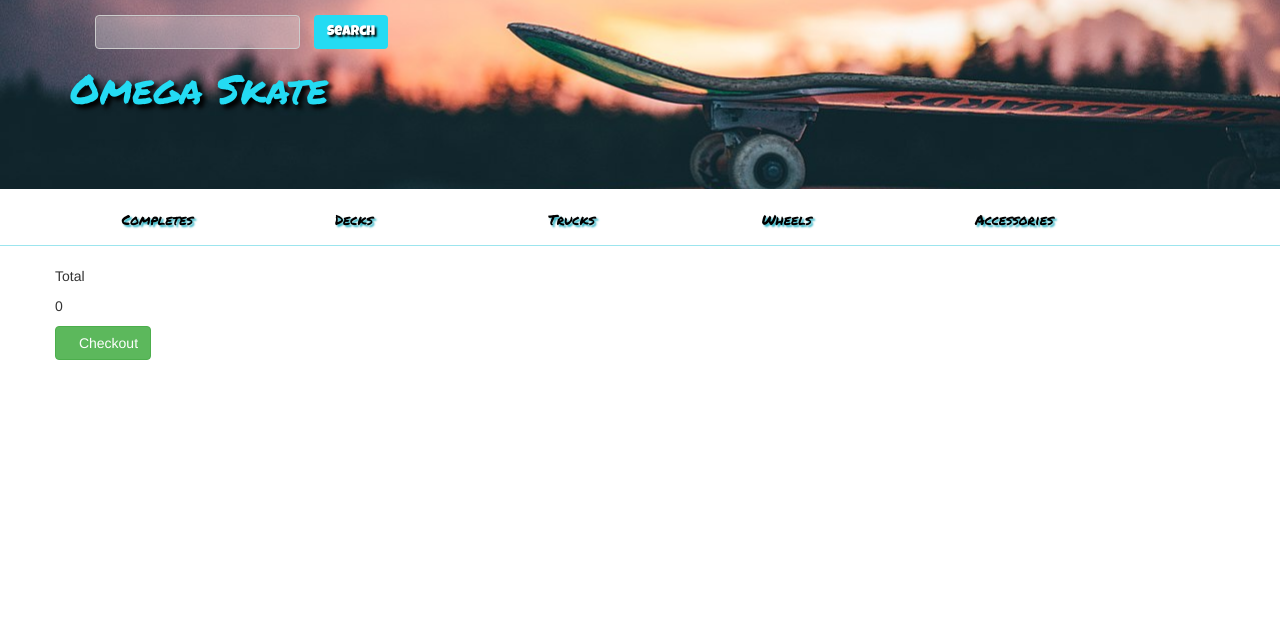
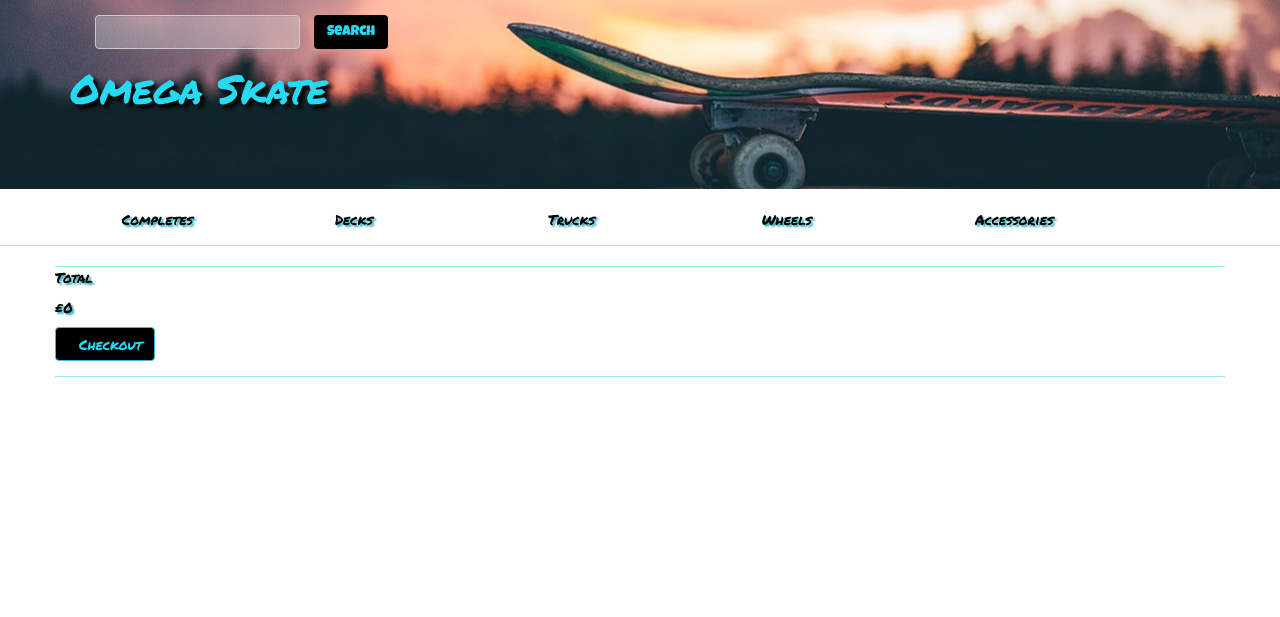
Before and after one commit to skies09/omega-sk8-ds, a Django app: page /cart/ in a window 1280 px wide. Shown: the top 617 px of the page. Run offline with Django 3.2, Linux system fonts and the light colour scheme; some libraries are stand-ins or nearby versions; some web fonts are replaced.

Commit message:
adding styles to products and cart pages

```diff
--- a/cart/templates/cart.html
+++ b/cart/templates/cart.html
@@ -6,13 +6,13 @@
 <div class="row row-flex">
     {% for item in cart_items %}
 
-    <div class="col-xs-10 col-xs-offset-1 col-sm-offset-0 col-sm-6 col-md-4 display panel panel-display">
+    <div class="col-xs-10 col-xs-offset-1 col-sm-offset-0 col-sm-6 col-md-4">
 
         <div class="product" style="background-image: url('{{ MEDIA_URL }}{{ item.product.image }}')"></div>
       <!--  <img class="img-product" src="/media/{{ item.product.image }}">-->
         <div class="caption">
-            <h3>{{ item.product.name }}</h3>
-            <p class='product-price'>{{ item.product.price }}</p>
+            <p class='cart-product-name'>{{ item.product.name }}</p>
+            <p class='product-price'>£{{ item.product.price }}</p>
 
 
                 <form class="form-inline" method="post" action="{% url 'adjust_cart' item.id %}">
@@ -25,17 +25,17 @@
                             <div class="input-group-addon">{{item.quantity}}</div>
                         </div>
                     </div>
-                    <button type="submit" class="btn btn-primary"><span class="glyphicon glyphicon-edit" aria-hidden="true"></span>Amend</button>
+                    <button type="submit" class="btn btn-info"><span class="glyphicon glyphicon-edit" aria-hidden="true"></span></button>
                 </form>
             </p>
         </div>
     </div>
     {% endfor %}
 </div>
-<div class="row">
-    <p>Total</p>
-    <p><span class="glyphicon glyphicon-pound" aria-hidden="true"></span>{{ total }}</p>
-    <a href="{% url 'checkout' %}" class="btn btn-success" role="button"><span class="glyphicon glyphicon-ok-sign" aria-hidden="true"></span>Checkout</a>
+<div class="row total-section">
+    <p class='cart-total'>Total</p>
+    <p class='cart-total'><span class="glyphicon glyphicon-pound" aria-hidden="true"></span>£{{ total }}</p>
+    <a href="{% url 'checkout' %}" class="btn btn-info" role="button"><span class="glyphicon glyphicon-ok-sign" aria-hidden="true"></span>Checkout</a>
 </div>
 
 {% endblock %}
--- a/products/templates/productdetail.html
+++ b/products/templates/productdetail.html
@@ -9,7 +9,7 @@
         </div>
     </div>
     <div class='col-xs-12 col-md-6'>
-        <p class='product-name'>{{ product.name }}</p>
+        <p class='single-product-name'>{{ product.name }}</p>
 
         <p class='product-price'>£{{ product.price }}</p>
         <form method="post" action="{% url 'add_to_cart' product.id %}">
--- a/static/css/custom.css
+++ b/static/css/custom.css
@@ -122,10 +122,9 @@ h5 {
     margin:5px;
     text-align: center;
     font-size: 1em;
-    color: #ffffff;
     font-family: 'Luckiest Guy', cursive;
-    background: #24dbf3;
-    text-shadow: 2px 2px 2px #000000;
+    background: #000000;
+    color:#24dbf3;
 }
 
 /*form*/
@@ -363,8 +362,8 @@ td{
 
 
 .product-price{
-    font-size: 16px;
-    font-family: 'Luckiest Guy', cursive;
+    font-size: 1em;
+    font-family: 'Permanent Marker', cursive;
     color: #000000;
 }
 
@@ -374,12 +373,12 @@ td{
     margin-top:25px;
 }
 
-.product-name{
-    font-size: 22px;
-    font-family: 'Luckiest Guy', cursive;
+.single-product-name{
+    font-size: 28px;
+    font-family: 'Permanent Marker', cursive;
     text-align: center;
     color:  #000000;
-    text-shadow: 2px 2px 2px #24dbf3;
+    text-shadow: 2px 2px 2px #2ab0c1;
 }
 
 .product-description {
@@ -390,9 +389,47 @@ td{
 
 .btn-info{
     text-align: center;
+
+    font-family: 'Permanent Marker', cursive;
+    background: #000000;
+    color:#24dbf3;
+}
+
+/*cart page*/
+
+.cart-product-name{
+    font-size: 1em;
     font-family: 'Luckiest Guy', cursive;
-    background: #24dbf3;
-    text-shadow: 2px 2px 2px #000000;
+    text-align: center;
+    color:  #000000;
+}
+.input-group{
+    margin-bottom:5px;
+    margin-top:5px;
+    max-width:50%;
+}
+
+.input-group-addon{
+    text-align: center;
+    font-size: 1em;
+    font-family: 'Permanent Marker', cursive;
+    background: #000000;
+    color:#24dbf3;
+
+}
+
+.total-section{
+    padding-bottom:15px;
+    border-top: 1px solid #00bcd463;
+    border-bottom: 1px solid #00bcd463;
+}
+
+.cart-total{
+    color: #000000;
+    text-shadow: 2px 2px 2px #2ab0c1;
+    font-size: 1em;
+    font-family: 'Permanent Marker', cursive;
+    text-align: left;
 }
 
 
```
